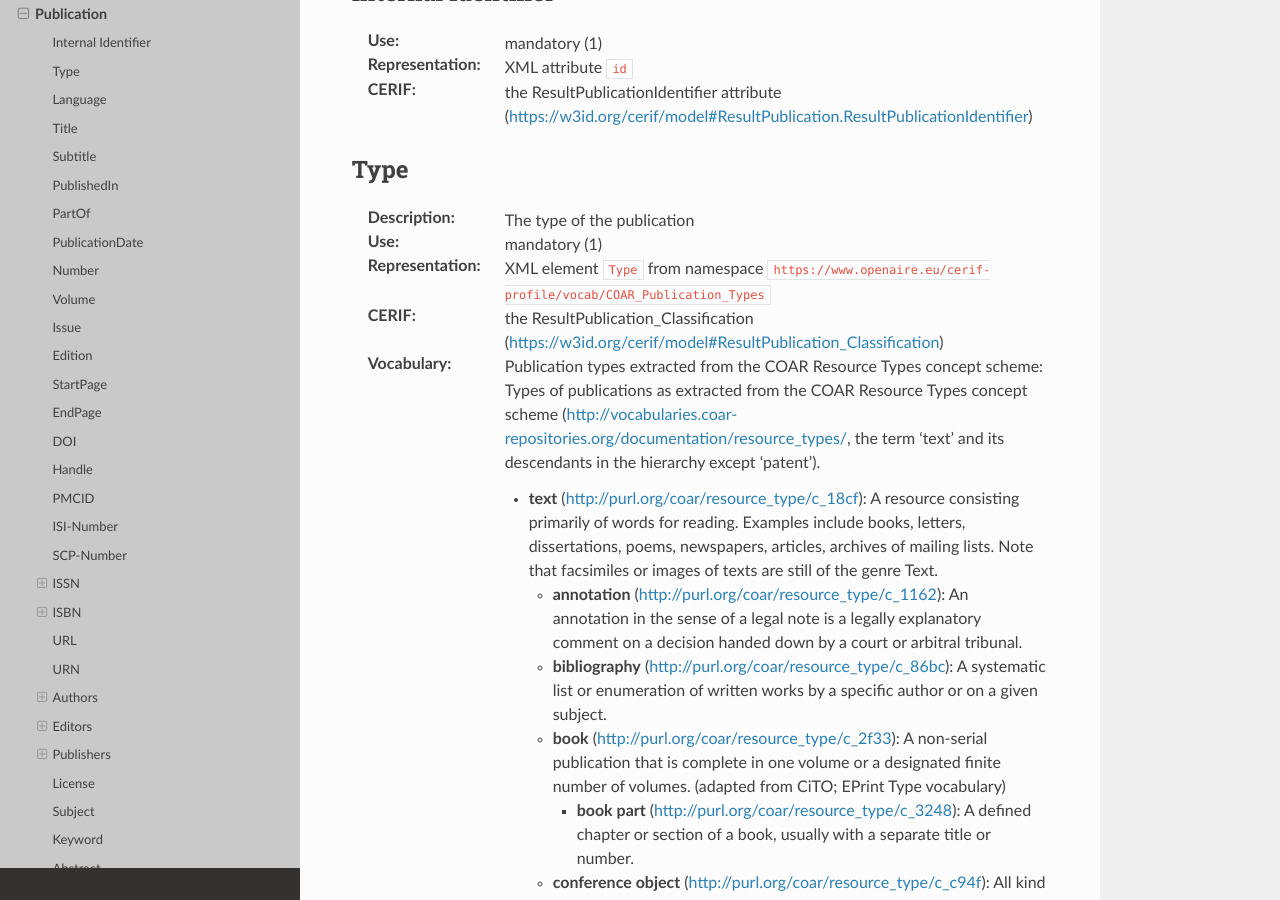
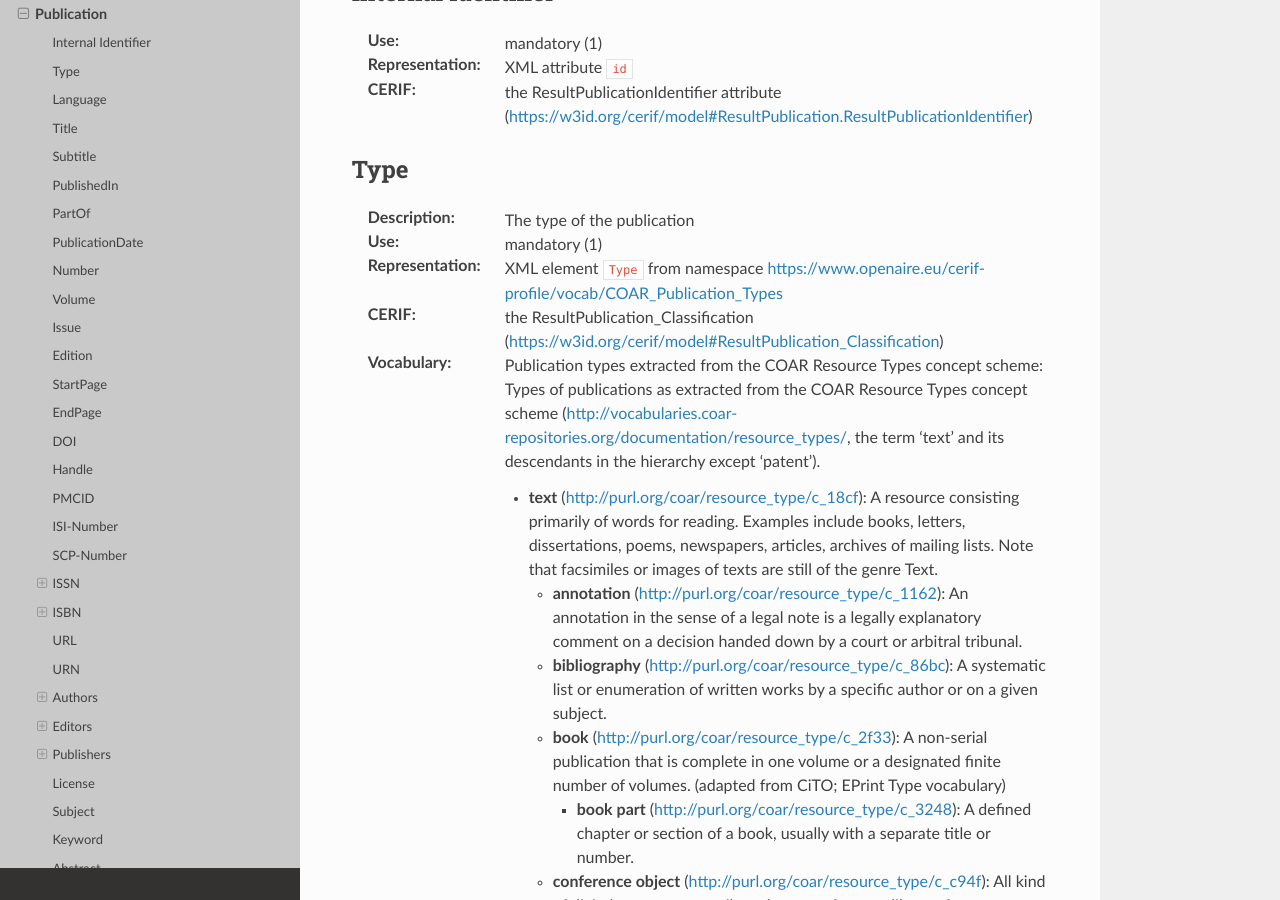
Before and after one commit to openaire/guidelines-cris-managers, a Sphinx documentation site: the page built from docs/cerif_xml_publication_entity.rst, in a window 1280 px wide and 900 px high, scrolled down 569 px. Built offline with Sphinx 7.4.7 and the Read the Docs theme 2.0.0, drawn with Linux system fonts in a browser that asks for light colours; a script that is not in the unit is left out.

```diff
--- a/docs/cerif_xml_funding_entity.rst
+++ b/docs/cerif_xml_funding_entity.rst
@@ -19,7 +19,7 @@ Type
 ^^^^
 :Description: The type of the funding
 :Use: mandatory (1)
-:Representation: XML element ``Type`` from namespace ``https://www.openaire.eu/cerif-profile/vocab/OpenAIRE_Funding_Types``
+:Representation: XML element ``Type`` from namespace `<https://www.openaire.eu/cerif-profile/vocab/OpenAIRE_Funding_Types>`_
 :CERIF: the Funding_Classification (`<https://w3id.org/cerif/model#Funding_Classification>`_)
 :Vocabulary: Types of funding for the OpenAIRE Guidelines for CRIS Managers
 
--- a/docs/cerif_xml_patent_entity.rst
+++ b/docs/cerif_xml_patent_entity.rst
@@ -20,7 +20,7 @@ Type
 ^^^^
 :Description: The type of the patent (currently just one option)
 :Use: mandatory (1)
-:Representation: XML element ``Type`` from namespace ``https://www.openaire.eu/cerif-profile/vocab/COAR_Patent_Types``
+:Representation: XML element ``Type`` from namespace `<https://www.openaire.eu/cerif-profile/vocab/COAR_Patent_Types>`_
 :CERIF: the ResultPatent_Classification (`<https://w3id.org/cerif/model#ResultPatent_Classification>`_)
 :Vocabulary: Patent types extracted from the COAR Resource Types concept scheme: Types of patents as extracted from the COAR Resource Types concept scheme (http://vocabularies.coar-repositories.org/documentation/resource_types/, the term 'patent' only).
 
--- a/docs/cerif_xml_product_entity.rst
+++ b/docs/cerif_xml_product_entity.rst
@@ -20,7 +20,7 @@ Type
 ^^^^
 :Description: The type of the resulting product (other than publication or patent)
 :Use: mandatory (1)
-:Representation: XML element ``Type`` from namespace ``https://www.openaire.eu/cerif-profile/vocab/COAR_Product_Types``
+:Representation: XML element ``Type`` from namespace `<https://www.openaire.eu/cerif-profile/vocab/COAR_Product_Types>`_
 :CERIF: the ResultProduct_Classification (`<https://w3id.org/cerif/model#ResultProduct_Classification>`_)
 :Vocabulary: Product types extracted from the COAR Resource Types concept scheme: Types of products as extracted from the COAR Resource Types concept scheme (http://vocabularies.coar-repositories.org/documentation/resource_types/, all types that do not descend from 'text').
 
--- a/docs/cerif_xml_publication_entity.rst
+++ b/docs/cerif_xml_publication_entity.rst
@@ -20,7 +20,7 @@ Type
 ^^^^
 :Description: The type of the publication
 :Use: mandatory (1)
-:Representation: XML element ``Type`` from namespace ``https://www.openaire.eu/cerif-profile/vocab/COAR_Publication_Types``
+:Representation: XML element ``Type`` from namespace `<https://www.openaire.eu/cerif-profile/vocab/COAR_Publication_Types>`_
 :CERIF: the ResultPublication_Classification (`<https://w3id.org/cerif/model#ResultPublication_Classification>`_)
 :Vocabulary: Publication types extracted from the COAR Resource Types concept scheme: Types of publications as extracted from the COAR Resource Types concept scheme (http://vocabularies.coar-repositories.org/documentation/resource_types/, the term 'text' and its descendants in the hierarchy except 'patent').
 
@@ -417,7 +417,7 @@ ns4:Access
 ^^^^^^^^^^
 :Description: The open access type of the publication
 :Use: optional (0..1)
-:Representation: XML element ``Access`` from namespace ``http://purl.org/coar/access_right``
+:Representation: XML element ``Access`` from namespace `<http://purl.org/coar/access_right>`_
 :CERIF: the ResultPublication_Classification (`<https://w3id.org/cerif/model#ResultPublication_Classification>`_)
 :Vocabulary:
 
--- a/docs/cerif_xml_service_entity.rst
+++ b/docs/cerif_xml_service_entity.rst
@@ -20,7 +20,7 @@ Compatibility
 ^^^^^^^^^^^^^
 :Description: OpenAIRE compatibility of the CRIS
 :Use: optional, possibly multiple (0..*)
-:Representation: XML element ``Compatibility`` from namespace ``https://www.openaire.eu/cerif-profile/vocab/OpenAIRE_Service_Compatibility``
+:Representation: XML element ``Compatibility`` from namespace `<https://www.openaire.eu/cerif-profile/vocab/OpenAIRE_Service_Compatibility>`_
 :CERIF: the Service_Classification (`<https://w3id.org/cerif/model#Service_Classification>`_)
 :Vocabulary: Compatibility of service with the OpenAIRE Guidelines for CRIS Managers
 
```
Also changed, not shown: 1 other file.
